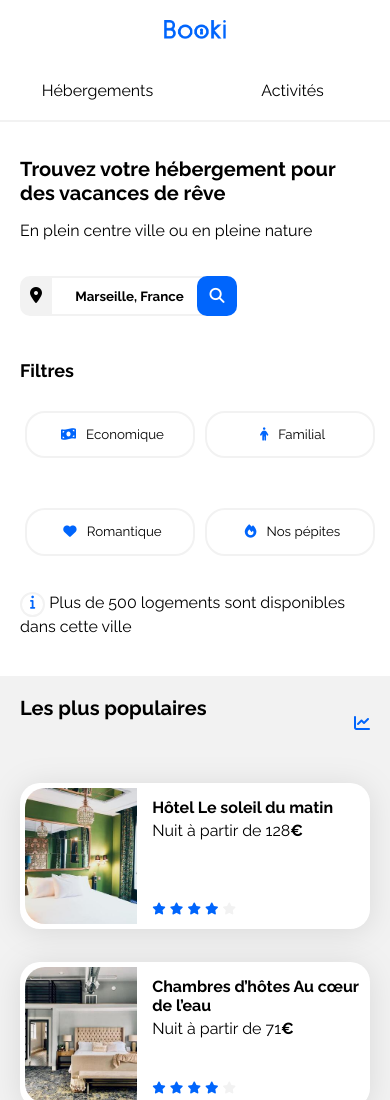
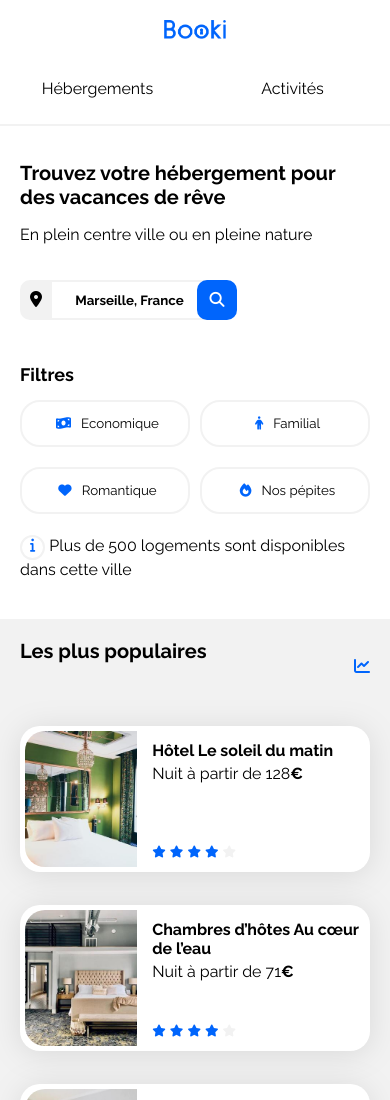
Before and after one commit to Lola-Chevallier/Booki, a plain HTML site: page index.html in a window 390 px wide. Shown: the top 1100 px of the page. Drawn offline with Linux system fonts and the light colour scheme.

Commit message:
fix header nav a:hover and filters smartphone format

```diff
--- a/css/style.css
+++ b/css/style.css
@@ -537,10 +537,13 @@ h1, h2 {
     width: 50%;
     text-align: center;
     transition: none;
+    border-bottom: 2px solid transparent;
+    border-top-width: 0px;
+    height: 23px;
   }
 
   header nav a:hover {
-    border-bottom: 2px solid #0065fc;
+    border-bottom-color:#0065fc;
     border-top: none;
   }
 
@@ -608,6 +611,8 @@ h1, h2 {
     padding-right: 5px;
     padding-left: 5px;
     text-align: center;
+    height: 47px;
+    margin: 5px 5px 5px 0px;
   }
 
   /****** hebergements and populaires ******/
```
